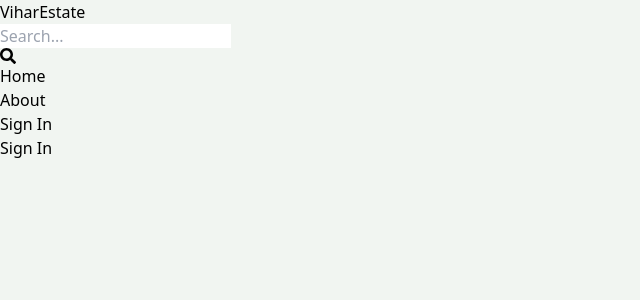
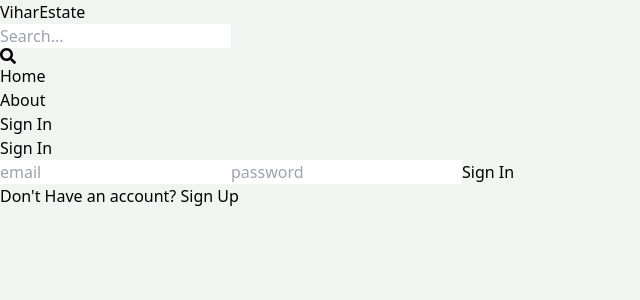
Before and after one commit to vihar2712/real-estate, a React (Vite) app in the folder client/: page /sign-in in a window 1280 px wide. Shown: the top 300 px of the page, without its empty margins (0-640 px from the left). Built offline with nearby package versions, Linux system fonts and the light colour scheme.

Commit message:
sign-in page functionality implemented

```diff
--- a/client/src/pages/SignIn.jsx
+++ b/client/src/pages/SignIn.jsx
@@ -1,11 +1,84 @@
-import React from "react";
+import React, { useState } from "react";
+import { Link, useNavigate } from "react-router-dom";
 
-const SignIn = () => {
+const SignUp = () => {
+  const navigate = useNavigate();
+  const [formData, setFormData] = useState({});
+  const [error, setError] = useState(null);
+  const [loading, setLoading] = useState(null);
+
+  const handleChange = (e) => {
+    setFormData({
+      ...formData,
+      [e.target.id]: e.target.value,
+    });
+  };
+  const handleSubmit = async (e) => {
+    e.preventDefault();
+    try {
+      setLoading(true);
+      const res = await fetch("/api/auth/signin", {
+        method: "POST",
+        headers: {
+          "content-type": "application/json",
+        },
+        body: JSON.stringify(formData),
+      });
+      const result = await res.json(); // result is the json object sent via server response (check inside api/controller/auth.controller.js)
+      if (result.success === false) {
+        console.log(result.message);
+        setError(result.message);
+        setLoading(false);
+        return;
+      }
+      setLoading(false);
+      setError(null);
+      navigate("/");
+    } catch (err) {
+      setError(err.message);
+      setLoading(false);
+    }
+  };
   return (
     <div>
-      <h1>Sign In</h1>
+      <h1 className="text-center text-3xl font-semibold my-7">Sign In</h1>
+      <form
+        className="flex flex-col gap-4 max-w-xl p-3 mx-auto"
+        onSubmit={handleSubmit}
+      >
+        <input
+          type="email"
+          onChange={handleChange}
+          placeholder="email"
+          id="email"
+          className="border p-3 rounded-lg"
+          required
+        />
+        <input
+          type="password"
+          onChange={handleChange}
+          placeholder="password"
+          id="password"
+          className="border p-3 rounded-lg"
+          required
+        />
+        <button
+          disabled={loading}
+          className="bg-slate-700 text-white p-3 rounded-lg uppercase disabled:opacity-90 hover:opacity-95"
+        >
+          {loading ? "loading" : "Sign In"}
+        </button>
+
+        <p>
+          Don't Have an account?{" "}
+          <Link to={"/sign-up"}>
+            <span className="text-blue-600">Sign Up</span>
+          </Link>
+        </p>
+        {error && <p className="text-red-600">{error}</p>}
+      </form>
     </div>
   );
 };
 
-export default SignIn;
+export default SignUp;
--- a/client/src/pages/SignUp.jsx
+++ b/client/src/pages/SignUp.jsx
@@ -26,7 +26,6 @@
       });
       const result = await res.json(); // result is the json object sent via server response (check inside api/controller/auth.controller.js)
       if (result.success === false) {
-        console.log(result.message);
         setError(result.message);
         setLoading(false);
         return;
```
Also changed, not shown: 1 other file (tests, documents, lock files or other folders).
